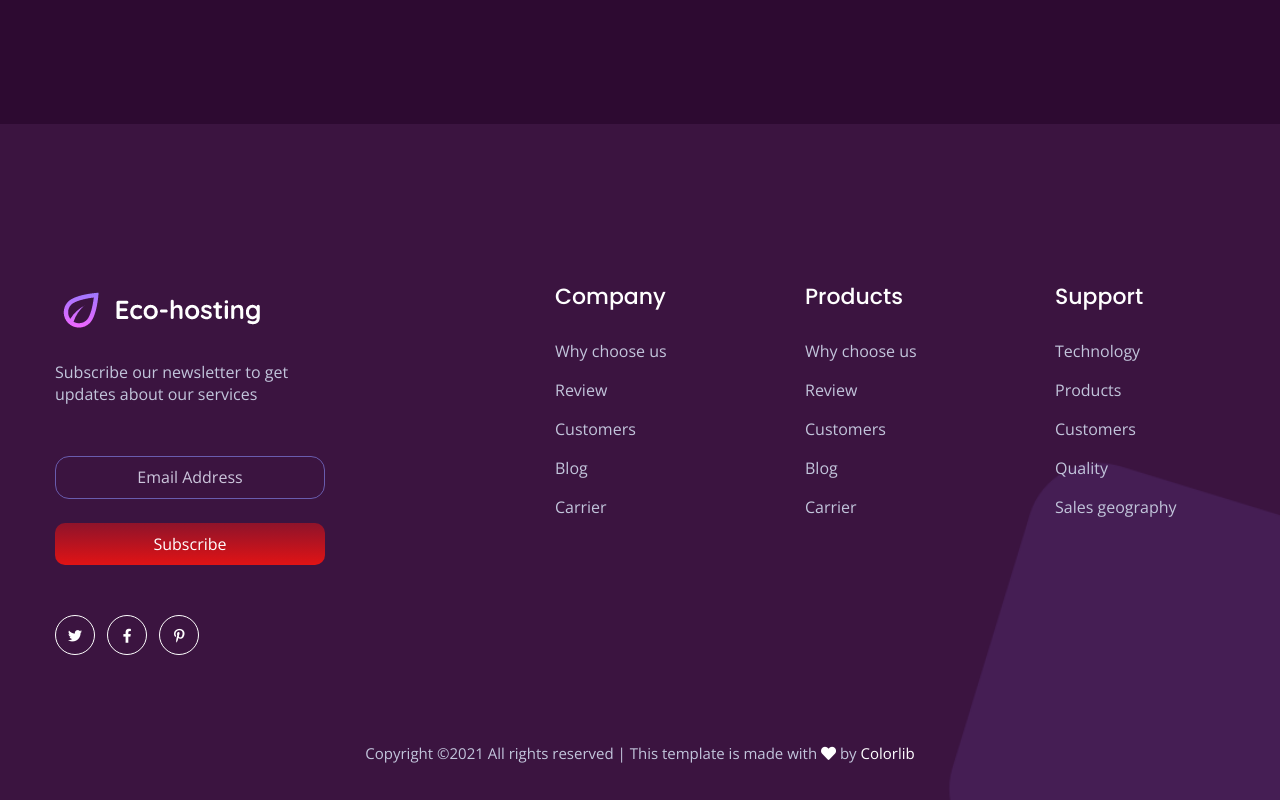
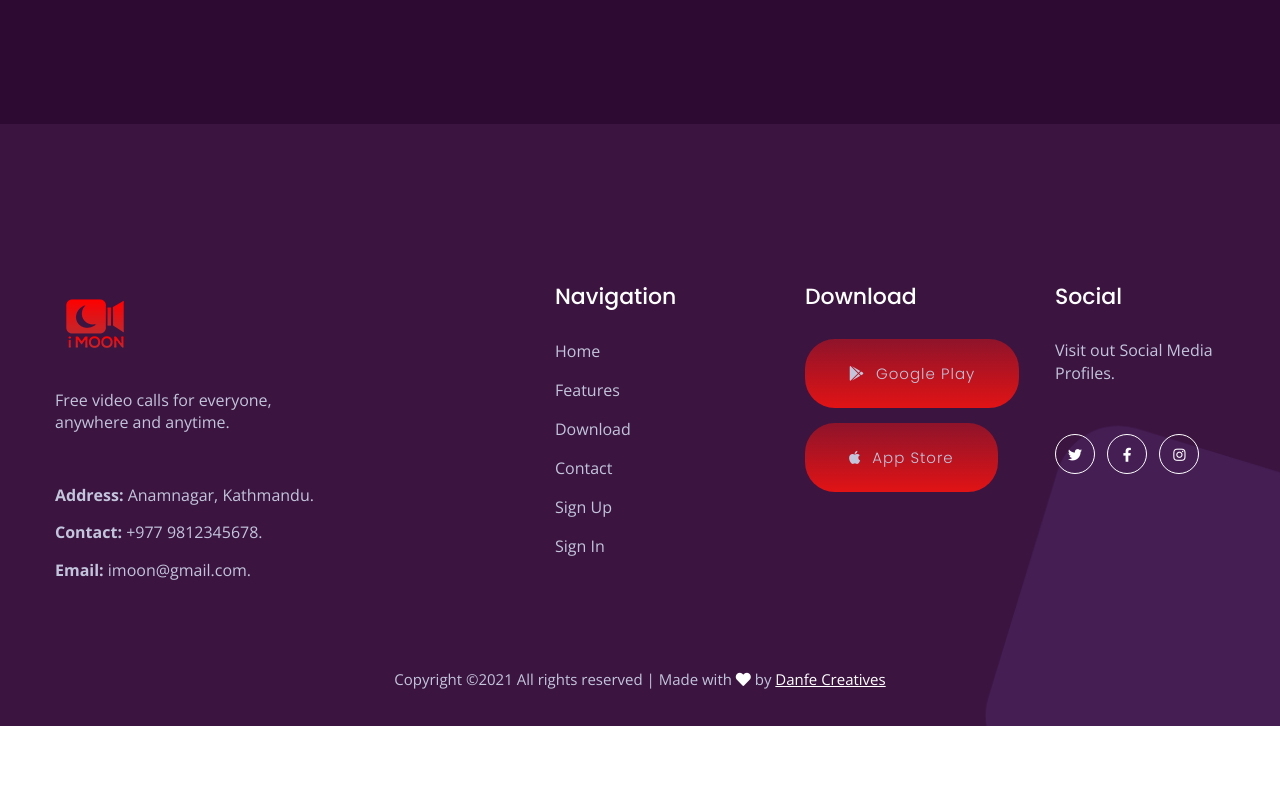
Before and after one commit to SurajanShrestha/iMoon-2, a plain HTML site: page index.html in a window 1280 px wide. Shown: the part 3415-4215 px from the top of the page. After the commit the page ends 4141 px from the top, so only its background shows below. Drawn offline with nearby package versions, Linux system fonts and the light colour scheme.

Commit message:
Footer Section Updated

```diff
--- a/index.html
+++ b/index.html
@@ -36,7 +36,7 @@
             <div class="preloader-inner position-relative">
                 <div class="preloader-circle"></div>
                 <div class="preloader-img pere-text">
-                    <img src="assets/img/logo/loder.png" alt="">
+                    <img src="assets/img/logo/i-1.png" alt="">
                 </div>
             </div>
         </div>
@@ -104,7 +104,7 @@
                         <div class="row align-items-center justify-content-between">
                             <div class="col-xl-5 col-lg-5 col-md-9 ">
                                 <div class="hero__caption">
-                                    <h1 data-animation="fadeInLeft" data-delay=".6s ">Video Conferencing Free for Everyone</h1>
+                                    <h1 data-animation="fadeInLeft" data-delay=".6s">Video Conferencing Free for Everyone</h1>
                                     <p data-animation="fadeInLeft" data-delay=".8s">Lorem ipsum dolor sit amet consectetur adipisicing elit. Atque sunt ex minima consectetur expedita est quos, maxime quam, ducimus nostrum vero fuga fugit.</p>
                                     <!-- Slider btn -->
                                     <div class="slider-btns">
@@ -283,7 +283,7 @@
     </div>
     <!-- About-2 Area End -->
     <!-- ask questions -->
-    <section class="ask-questions section-bg1 section-padding30 fix">
+    <section class="ask-questions section-bg1 section-padding30 fix" id="contact">
         <div class="container">
             <div class="row justify-content-center">
                 <div class="col-xl-8 col-lg-9 col-md-10 ">
@@ -396,13 +396,18 @@
                         <div class="single-footer-caption mb-50">
                             <!-- logo -->
                             <div class="footer-logo mb-25">
-                                <a href="index.html"><img src="assets/img/logo/logo2_footer.png" alt=""></a>
+                                <a href="index.html"><img src="assets/img/logo/i-1.png" alt=""></a>
                             </div>
                             <div class="footer-tittle mb-50">
-                                <p>Subscribe our newsletter to get updates about our services</p>
+                                <p>Free video calls for everyone, anywhere and anytime.</p>
+                            </div>
+                            <div class="footer-tittle mb-50">
+                                <p><strong>Address:</strong> Anamnagar, Kathmandu.</p>
+                                <p><strong>Contact:</strong> +977 9812345678.</p>
+                                <p><strong>Email:</strong> imoon@gmail.com.</p>
                             </div>
                             <!-- Form -->
-                            <div class="footer-form">
+                            <!--<div class="footer-form">
                                 <div id="mc_embed_signup">
                                     <form target="_blank" action="https://spondonit.us12.list-manage.com/subscribe/post?u=1462626880ade1ac87bd9c93a&amp;id=92a4423d01" method="get" class="subscribe_form relative mail_part" novalidate="true">
                                         <input type="email" name="EMAIL" id="newsletter-form-email" placeholder=" Email Address " class="placeholder hide-on-focus" onfocus="this.placeholder = ''" onblur="this.placeholder = 'Your email address'">
@@ -414,26 +419,21 @@
                                         <div class="mt-10 info"></div>
                                     </form>
                                 </div>
-                            </div>
-                            <!-- social -->
-                            <div class="footer-social mt-50">
-                                <a href="#"><i class="fab fa-twitter"></i></a>
-                                <a href="https://bit.ly/sai4ull"><i class="fab fa-facebook-f"></i></a>
-                                <a href="#"><i class="fab fa-pinterest-p"></i></a>
-                            </div>
+                            </div>-->
                         </div>
                     </div>
                     <div class="col-xl-1 col-lg-1 col-md-1 col-sm-1"></div>
                     <div class="col-xl-2 col-lg-2 col-md-4 col-sm-5">
                         <div class="single-footer-caption mb-50">
                             <div class="footer-tittle">
-                                <h4>Company</h4>
+                                <h4>Navigation</h4>
                                 <ul>
-                                    <li><a href="#">Why choose us</a></li>
-                                    <li><a href="#"> Review</a></li>
-                                    <li><a href="#">Customers</a></li>
-                                    <li><a href="#">Blog</a></li>
-                                    <li><a href="#">Carrier</a></li>
+                                    <li><a href="#">Home</a></li>
+                                    <li><a href="#features">Features</a></li>
+                                    <li><a href="#download">Download</a></li>
+                                    <li><a href="#contact">Contact</a></li>
+                                    <li><a href="register.html">Sign Up</a></li>
+                                    <li><a href="login.html">Sign In</a></li>
                                 </ul>
                             </div>
                         </div>
@@ -441,13 +441,10 @@
                     <div class="col-xl-2 col-lg-2 col-md-4 col-sm-5">
                         <div class="single-footer-caption mb-50">
                             <div class="footer-tittle">
-                                <h4>Products</h4>
+                                <h4>Download</h4>
                                 <ul>
-                                    <li><a href="#">Why choose us</a></li>
-                                    <li><a href="#"> Review</a></li>
-                                    <li><a href="#">Customers</a></li>
-                                    <li><a href="#">Blog</a></li>
-                                    <li><a href="#">Carrier</a></li>
+                                    <li><a href="#" class="btn"><i class="fab fa-google-play"></i>Google Play</a></li>
+                                    <li><a href="#" class="btn"><i class="fab fa-apple"></i>App Store</a></li>
                                 </ul>
                             </div>
                         </div>
@@ -455,14 +452,16 @@
                     <div class="col-xl-2 col-lg-2 col-md-4 col-sm-5">
                         <div class="single-footer-caption mb-50">
                             <div class="footer-tittle">
-                                <h4>Support</h4>
-                                <ul>
-                                    <li><a href="#">Technology</a></li>
-                                    <li><a href="#">  Products</a></li>
-                                    <li><a href="#">Customers</a></li>
-                                    <li><a href="#">Quality</a></li>
-                                    <li><a href="#">Sales geography</a></li>
-                                </ul>
+                                <h4>Social</h4>
+                                <div class="footer-tittle mb-50">
+                                    <p>Visit out Social Media Profiles.</p>
+                                </div>
+                                <!-- social -->
+                                <div class="footer-social mt-50">
+                                    <a href="#"><i class="fab fa-twitter"></i></a>
+                                    <a href="#"><i class="fab fa-facebook-f"></i></a>
+                                    <a href="#"><i class="fab fa-instagram"></i></a>
+                                </div>
                             </div>
                         </div>
                     </div>
@@ -477,9 +476,8 @@
                         <div class="col-xl-12">
                             <div class="footer-copy-right text-center">
                                 <p><!-- Link back to Colorlib can't be removed. Template is licensed under CC BY 3.0. -->
-                                  Copyright &copy;<script>document.write(new Date().getFullYear());</script> All rights reserved | This template is made with <i class="fa fa-heart" aria-hidden="true"></i> by <a href="https://colorlib.com" target="_blank">Colorlib</a>
+                                  Copyright &copy;<script>document.write(new Date().getFullYear());</script> All rights reserved | Made with <i class="fa fa-heart" aria-hidden="true"></i> by <a href="https://creativesdanfe.com/" target="_blank" style="text-decoration: underline;">Danfe Creatives</a>
                                   <!-- Link back to Colorlib can't be removed. Template is licensed under CC BY 3.0. --></p>
-
                               </div>
                           </div>
                       </div>
```
Also changed, not shown: assets/css/style.css, assets/img/logo/i-1-loader.png (added).
